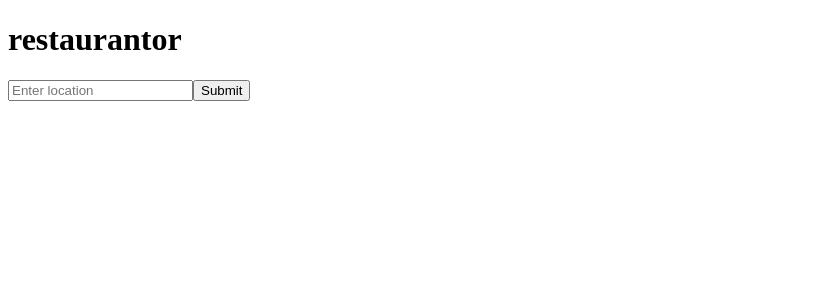
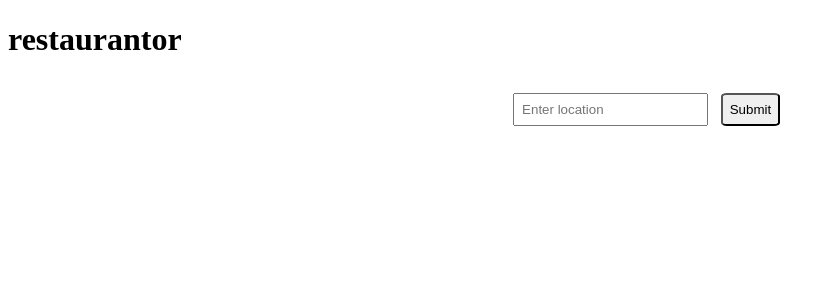
Before and after one commit to maggiejgray/restaurantoor, a React app: page / in a window 1280 px wide. Shown: the top 300 px of the page, without its empty margins (0-835 px from the left). Built offline with nearby package versions, Linux system fonts and the light colour scheme; a web font is replaced by a local one.

Commit message:
add classes and style changes

```diff
--- a/src/components/App.js
+++ b/src/components/App.js
@@ -123,11 +123,11 @@ class App extends React.Component {
       <div id='body'>
         <h1>restaurantor</h1>
         { this.state.currentPage === 'landing' ?
-        <div id='landing'>
+        <div id='landingContainer'>
           <Search id={'location'} onChange={this.handleLocationChange} onClick={this.handleLocationSubmit}/>
         </div>
         :
-        <div id='decision'>
+        <div id='decisionContainer'>
           <Search id={'keyword'} onChange={this.handleKeywordChange} onClick={this.handleKeywordSubmit}/>
           <CheckList restaurants={this.state.restaurants} selectItem={this.selectItem}/>
           <Stack selected={this.state.selected}/>
--- a/src/components/Search.js
+++ b/src/components/Search.js
@@ -3,8 +3,8 @@ import React from 'react';
 const Search = (props) => {
   return (
     <form id={`${props.id}Form`}>
-      <input type='text' placeholder={`Enter ${props.id}`} onChange={(e) => props.onChange(e)}></input>
-      <input type='submit' value='Submit' onClick={(e) => {props.onClick(e)}}></input>
+      <input class='inputBox' type='text' placeholder={`Enter ${props.id}`} onChange={(e) => props.onChange(e)}></input>
+      <input class='submitButton' type='submit' value='Submit' onClick={(e) => {props.onClick(e)}}></input>
     </form>
   )
 };
--- a/src/components/Stack.js
+++ b/src/components/Stack.js
@@ -3,7 +3,7 @@ import StackItem from './StackItem';
 
 const Stack = (props) => {
   return (
-    <div>
+    <div id='stack'>
       {props.selected.map((item) => {
         return (
           <StackItem item={item} key={item}/>
--- a/src/components/StackItem.js
+++ b/src/components/StackItem.js
@@ -2,8 +2,8 @@ import React from 'react';
 
 const StackItem = (props) => {
   return (
-    <div>
-      <p>{props.item}</p>
+    <div class='stackItem'>
+      <p class='stackText'>{props.item}</p>
     </div>
   )
 };
--- a/src/styles.css
+++ b/src/styles.css
@@ -3,6 +3,50 @@
   src: url('./fonts/PoiretOne-Regular.ttf');
 }
 
-html {
+body, html {
+  height: 100%;
+}
+
+h1 {
   font-family: 'Poiret One';
 }
+
+#landingContainer {
+  display: grid;
+  align-content: center;
+  justify-content: center;
+}
+
+.inputBox, .submitButton {
+  padding: 0.5em;
+}
+
+.inputBox {
+  margin: 1em;
+}
+
+.submitButton {
+  border-radius: 10%;
+}
+
+#stack {
+  display: inline;
+  float: right;
+}
+
+#restaurantList {
+  display: inline;
+  float: left;
+}
+
+.stackItem {
+  width: 300px;
+  height: 3em;
+  background: black;
+  color: white;
+  text-align: center;
+}
+
+.stackText {
+  vertical-align: middle;
+}
```
